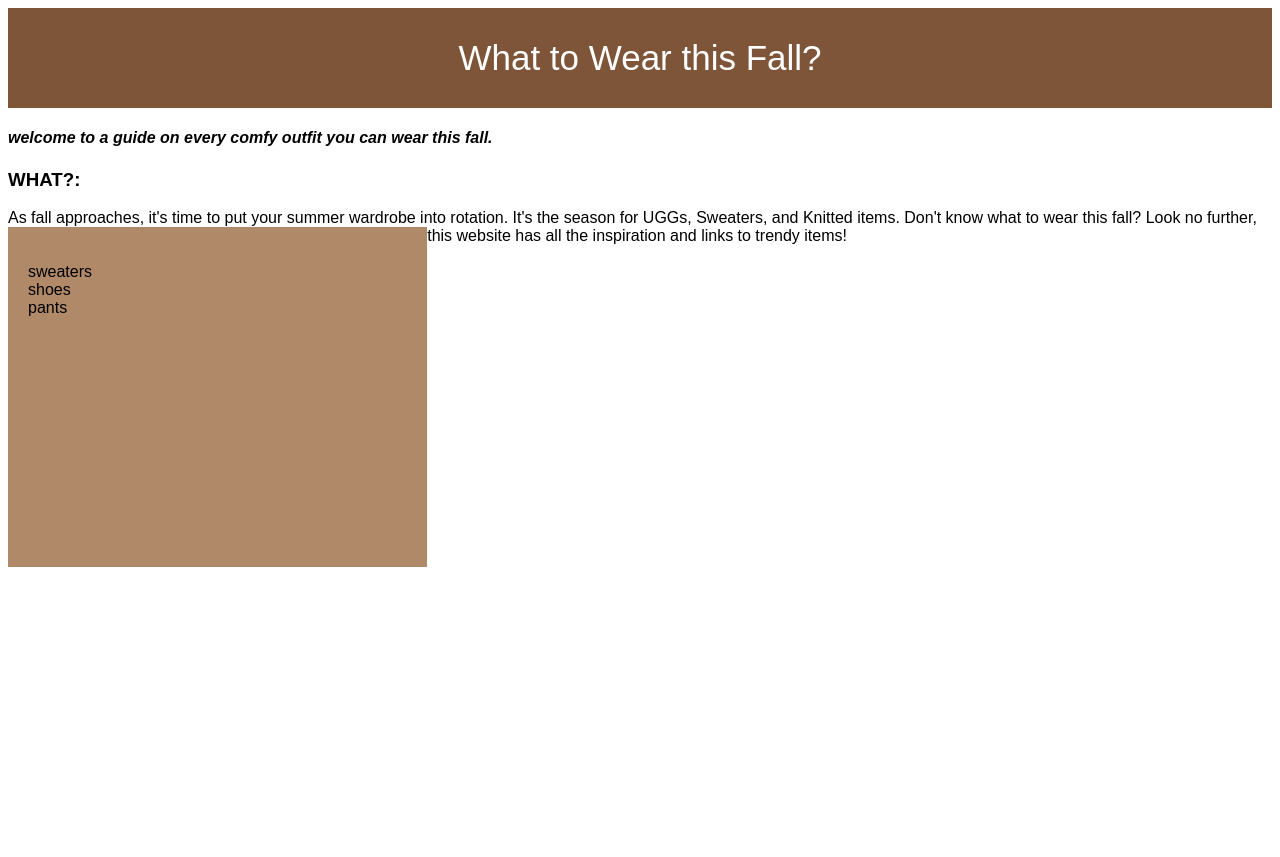
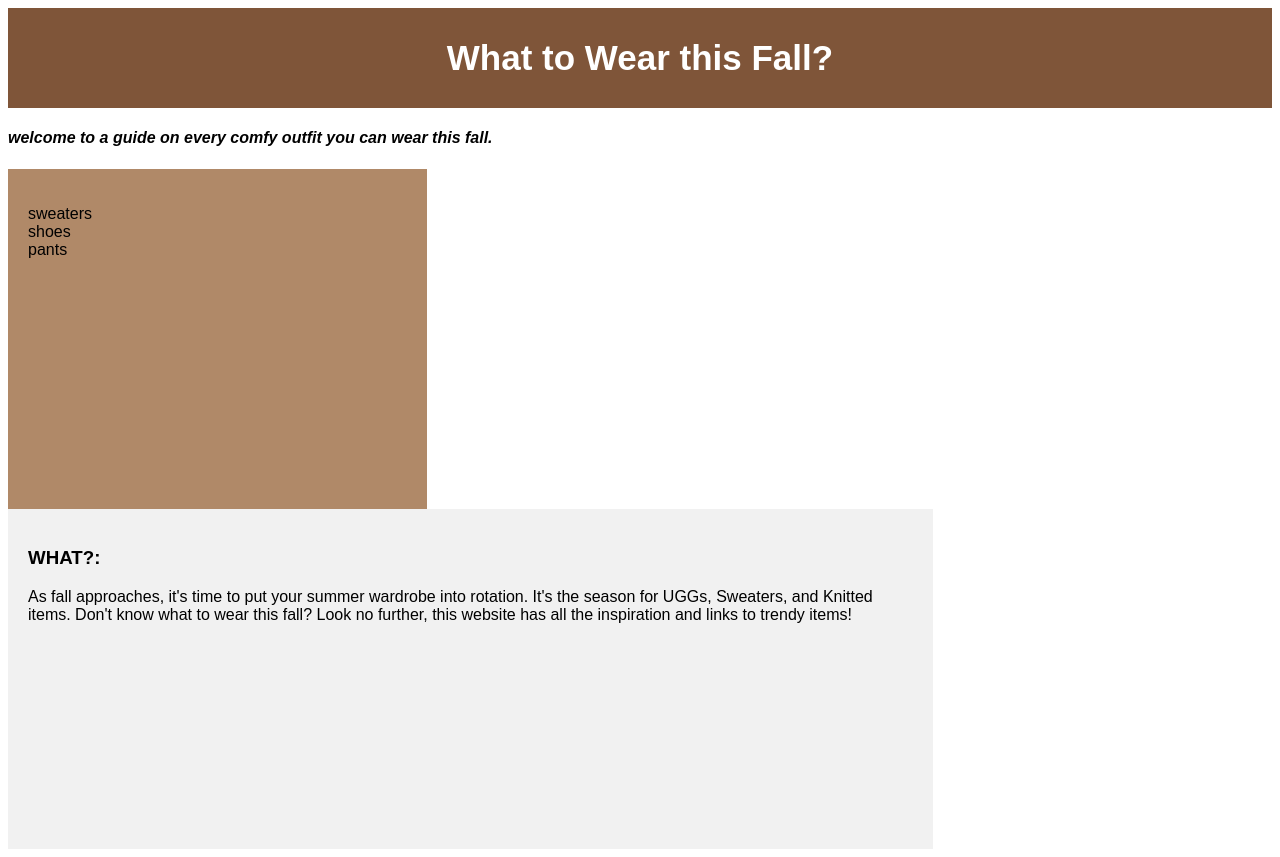
Before and after one commit to nishkaathar/nishkaathar.github.io, a plain HTML site: page index.html in a window 1280 px wide. Before the commit the page ends 800 px from the top, so only its background shows below. Drawn offline with Linux system fonts and the light colour scheme.

Commit message:
Update index.html

```diff
--- a/index.html
+++ b/index.html
@@ -36,7 +36,7 @@ article {
   padding: 20px;
   width: 70%;
   background-color: #f1f1f1;
-  height: 300px; /* only for demonstration, should be removed */
+  height: 300px;
 }
 
 /* Clear floats after the columns */
@@ -59,21 +59,26 @@ footer {
     <title>Shopping Guide</title>
   </head>
    <body>
-    <header> What to Wear this Fall? </header>
+    <header><strong>What to Wear this Fall?</strong></header>
     <h4><em>welcome to a guide on every comfy outfit you can wear this fall.</em></h4>
      <div id= "introduction" >
-       <h3> WHAT?: </h3>
-       <p1> As fall approaches, it's time to put your summer wardrobe into rotation. It's the season for UGGs, Sweaters,
-         and Knitted items. Don't know what to wear this fall? Look no further, this website has all the inspiration
-         and links to trendy items!</p1>
 
-<nav>
+<section>
+  <nav>
   <ul>
     <li>sweaters</li>
     <li>shoes</li>
     <li>pants</li>
   </ul>
 </nav>
+<article>
+  <h1> WHAT?: </h1>
+       <p1> As fall approaches, it's time to put your summer wardrobe into rotation. It's the season for UGGs, Sweaters,
+         and Knitted items. Don't know what to wear this fall? Look no further, this website has all the inspiration
+         and links to trendy items!</p1>
+</article>
+
+</section>
 
 
 
```
